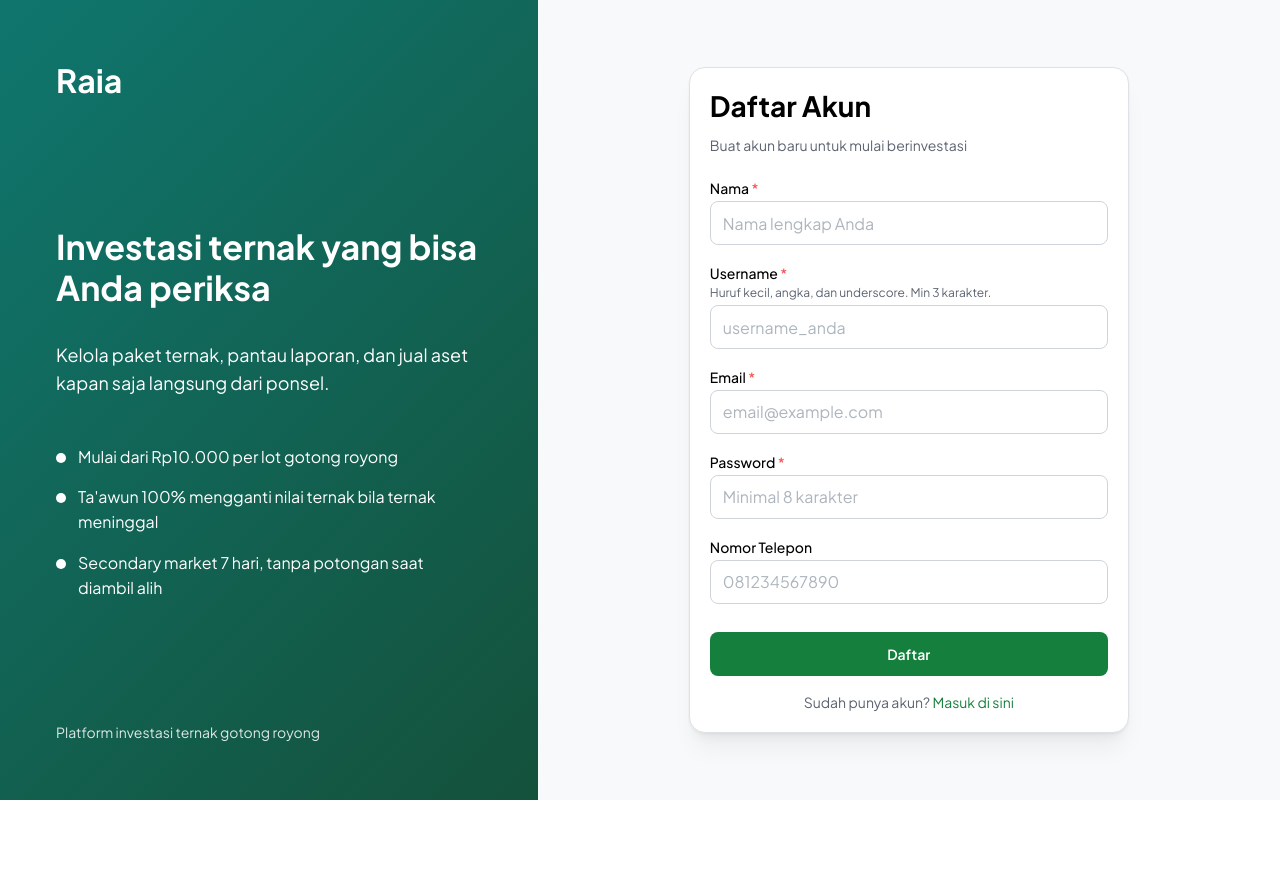
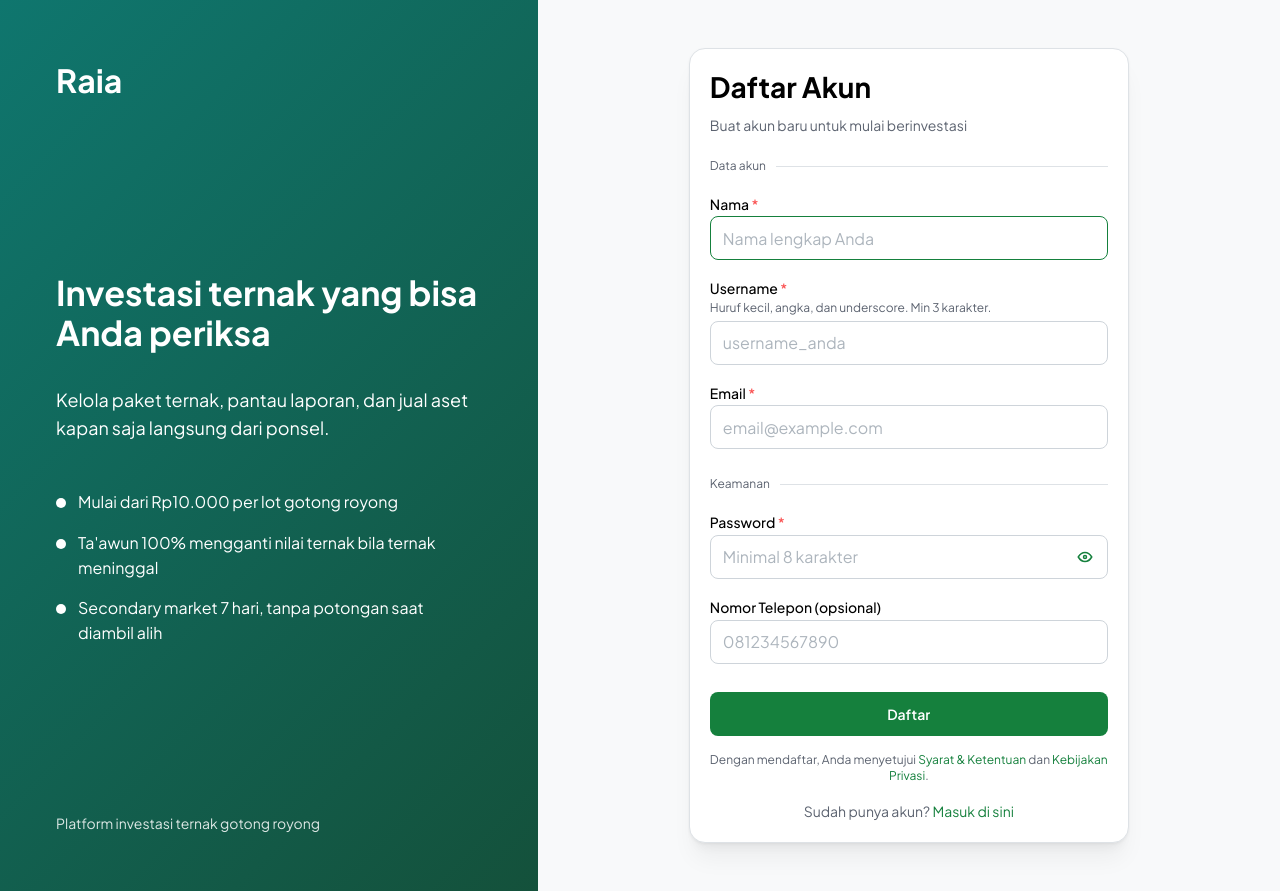
Before and after one commit to mazwardhana/ran-raia-apps, a Next.js app: page /register in a window 1280 px wide. Before the commit the page ends 800 px from the top, so only its background shows below. Built offline with nearby package versions, Linux system fonts and the light colour scheme.

Commit message:
feat(auth): poles halaman register dengan grup field, toggle password, dan tautan legal

```diff
--- a/src/app/(auth)/register/page.tsx
+++ b/src/app/(auth)/register/page.tsx
@@ -1,8 +1,9 @@
 'use client';
 
 import { zodResolver } from '@hookform/resolvers/zod';
-import { Anchor, Button, Stack, Text, TextInput } from '@mantine/core';
+import { ActionIcon, Alert, Anchor, Button, Divider, Stack, Text, TextInput } from '@mantine/core';
 import { notifications } from '@mantine/notifications';
+import { IconAlertCircle, IconEye, IconEyeOff } from '@tabler/icons-react';
 import { signIn } from 'next-auth/react';
 import Link from 'next/link';
 import { useRouter } from 'next/navigation';
@@ -15,10 +16,14 @@ import { registerSchema } from '@/lib/validation';
 
 type RegisterFormData = z.infer<typeof registerSchema>;
 
+// Jeda singkat supaya notifikasi sukses sempat terbaca sebelum halaman dialihkan.
+const REDIRECT_DELAY_MS = 800;
+
 export default function RegisterPage() {
   const router = useRouter();
   const [serverError, setServerError] = useState<string>('');
   const [isSubmitting, setIsSubmitting] = useState(false);
+  const [showPassword, setShowPassword] = useState(false);
 
   const {
     register,
@@ -57,8 +62,8 @@ export default function RegisterPage() {
 
       notifications.show({
         title: 'Registrasi berhasil',
-        message: 'Akun Anda telah dibuat. Silakan masuk.',
-        color: 'green',
+        message: 'Akun Anda berhasil dibuat.',
+        color: 'teal',
       });
 
       const signInResult = await signIn('credentials', {
@@ -66,6 +71,9 @@ export default function RegisterPage() {
         password: data.password,
         redirect: false,
       });
+
+      // Beri jeda agar notifikasi sukses terlihat sebelum pindah halaman.
+      await new Promise((resolve) => setTimeout(resolve, REDIRECT_DELAY_MS));
 
       if (signInResult?.ok) {
         router.push('/kyc');
@@ -82,9 +90,13 @@ export default function RegisterPage() {
     <AuthShell title="Daftar Akun" subtitle="Buat akun baru untuk mulai berinvestasi">
       <form onSubmit={handleSubmit(onSubmit)}>
         <Stack gap="md">
+          <Divider label="Data akun" labelPosition="left" />
+
           <TextInput
             label="Nama"
             placeholder="Nama lengkap Anda"
+            autoComplete="name"
+            autoFocus
             {...register('name')}
             error={errors.name?.message}
             required
@@ -94,6 +106,7 @@ export default function RegisterPage() {
             label="Username"
             placeholder="username_anda"
             description="Huruf kecil, angka, dan underscore. Min 3 karakter."
+            autoComplete="username"
             {...register('username')}
             error={errors.username?.message}
             required
@@ -103,36 +116,77 @@ export default function RegisterPage() {
             label="Email"
             type="email"
             placeholder="email@example.com"
+            autoComplete="email"
+            inputMode="email"
             {...register('email')}
             error={errors.email?.message}
             required
           />
 
+          <Divider label="Keamanan" labelPosition="left" mt="xs" />
+
           <TextInput
             label="Password"
-            type="password"
+            type={showPassword ? 'text' : 'password'}
             placeholder="Minimal 8 karakter"
+            autoComplete="new-password"
+            rightSectionWidth={44}
+            rightSectionPointerEvents="auto"
+            rightSection={
+              <ActionIcon
+                variant="subtle"
+                onClick={() => setShowPassword((current) => !current)}
+                aria-label={showPassword ? 'Sembunyikan password' : 'Tampilkan password'}
+                aria-pressed={showPassword}
+              >
+                {showPassword ? <IconEyeOff size={18} /> : <IconEye size={18} />}
+              </ActionIcon>
+            }
             {...register('password')}
             error={errors.password?.message}
             required
           />
 
           <TextInput
-            label="Nomor Telepon"
+            label="Nomor Telepon (opsional)"
             placeholder="081234567890"
-            {...register('phone')}
+            autoComplete="tel"
+            inputMode="tel"
+            {...register('phone', {
+              // Kolom ini benar-benar opsional: kirim undefined, bukan string kosong,
+              // supaya aturan min(8) tidak memblokir form yang dibiarkan kosong.
+              setValueAs: (value: string) => (value === '' ? undefined : value),
+            })}
             error={errors.phone?.message}
           />
 
           {serverError && (
-            <Text size="sm" c="red">
+            <Alert
+              color="#c92a2a"
+              variant="light"
+              icon={<IconAlertCircle size={18} />}
+              styles={{ message: { color: '#c92a2a' } }}
+              aria-live="polite"
+            >
               {serverError}
-            </Text>
+            </Alert>
           )}
 
           <Button type="submit" loading={isSubmitting} fullWidth mt="sm">
             Daftar
           </Button>
+
+          <Text size="xs" ta="center" c="dimmed">
+            Dengan mendaftar, Anda menyetujui{' '}
+            <Anchor component={Link} href="/syarat-ketentuan" size="xs">
+              Syarat &amp; Ketentuan
+            </Anchor>{' '}
+            dan{' '}
+            <Anchor component={Link} href="/kebijakan-privasi" size="xs">
+              Kebijakan Privasi
+            </Anchor>
+            .
+          </Text>
 
           <Text size="sm" ta="center" c="dimmed">
             Sudah punya akun?{' '}
```
Also changed, not shown: 1 other file (tests, documents, lock files or other folders).
